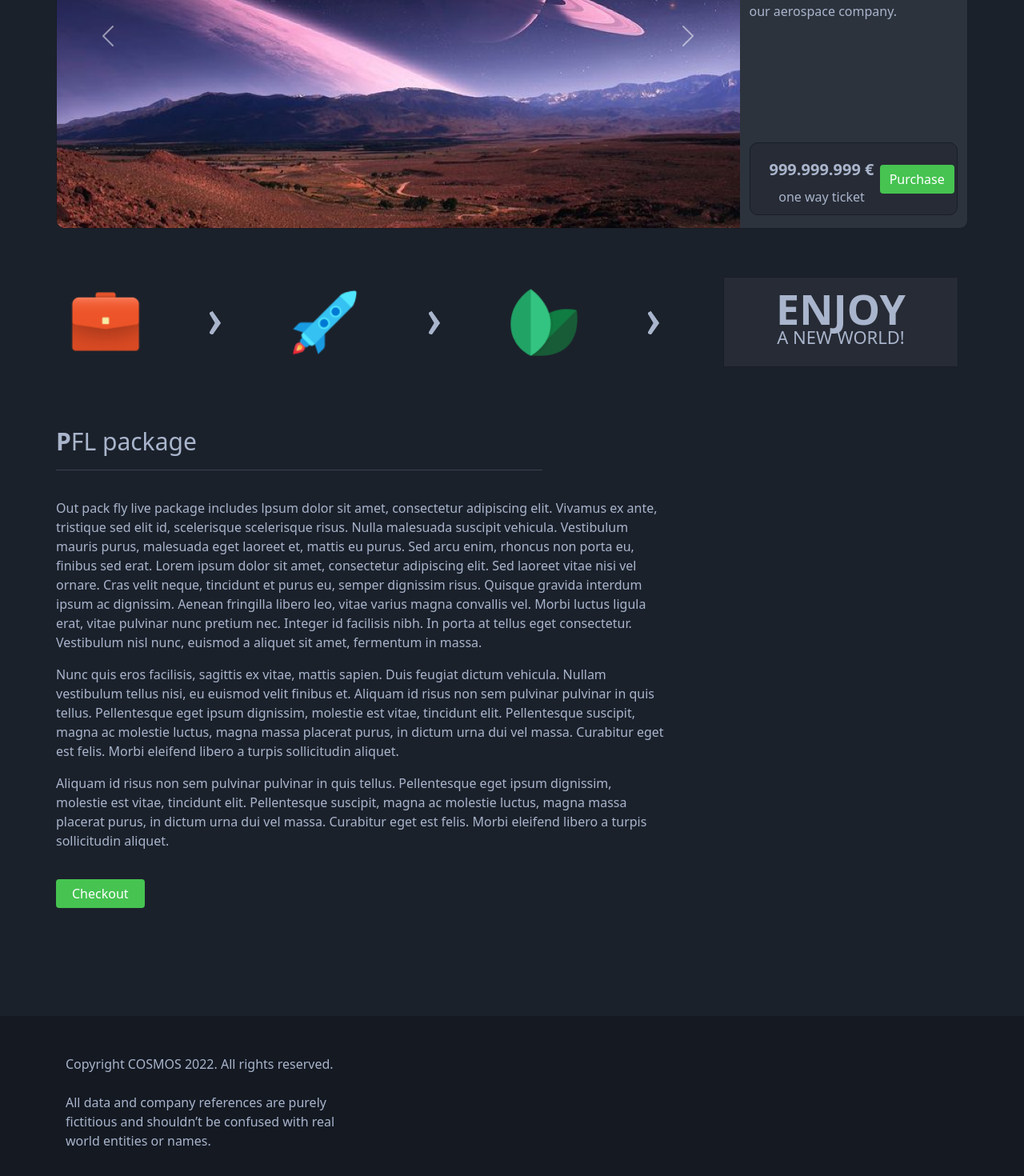
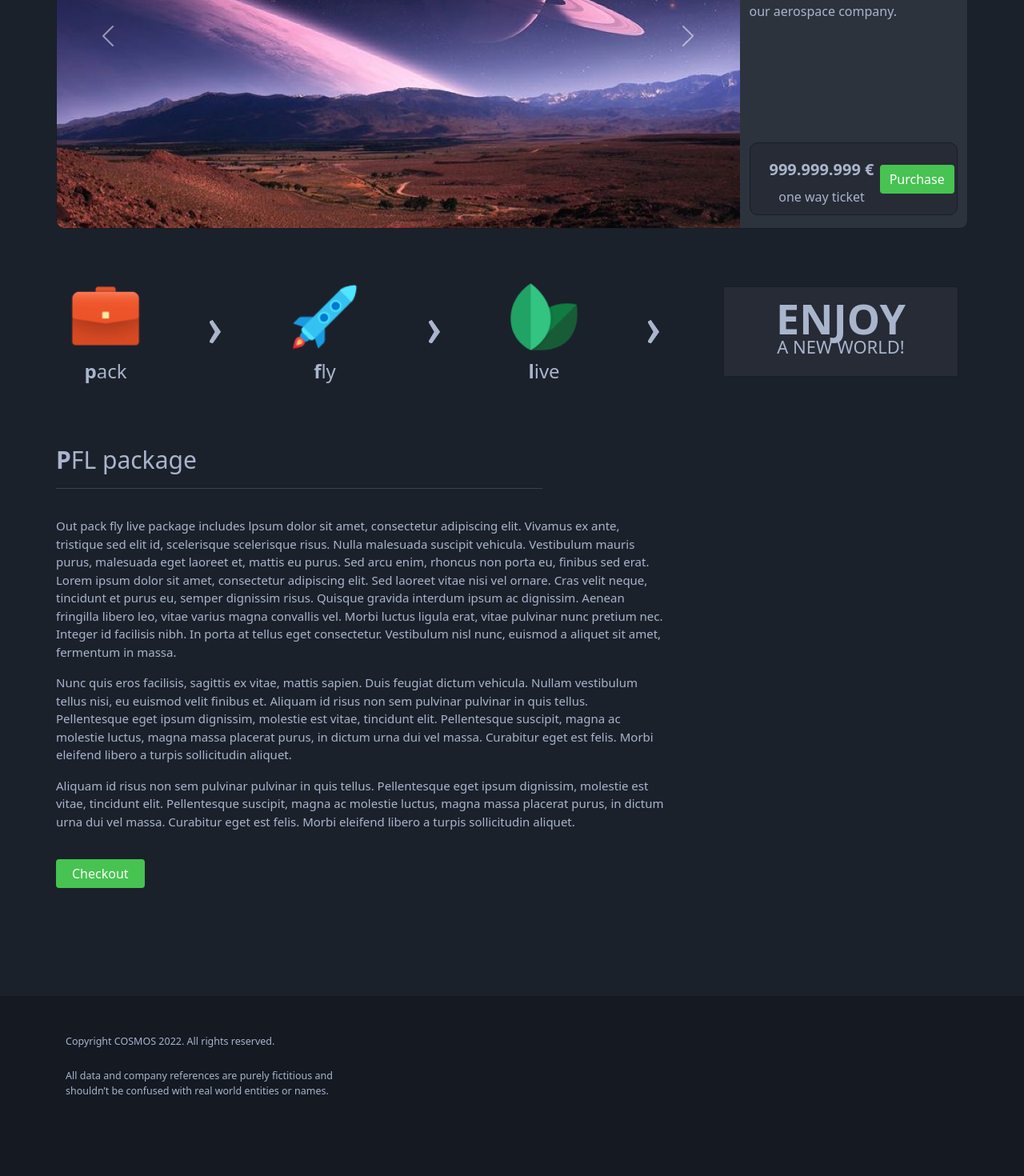
Before and after one commit to alexpopovici0/cosmos-app, a React (Create React App) app: page / in a window 1280 px wide. Shown: the part 336-1806 px from the top of the page at 80% size. Built offline with nearby package versions, Linux system fonts and the light colour scheme.

Commit message:
fixing footer desc and pres

```diff
--- a/src/Layouts/Footer/index.tsx
+++ b/src/Layouts/Footer/index.tsx
@@ -14,9 +14,11 @@ const CoreFooter: FC<PropsTheme> = ({ theme }) => {
       <Container>
         <br />
         <br />
-        <div>Copyright COSMOS 2022. All rights reserved.</div>
+        <div style={{ maxWidth: "348px", fontSize: "12.5px" }}>
+          Copyright COSMOS 2022. All rights reserved.
+        </div>
         <br />
-        <div style={{ maxWidth: "348px" }}>
+        <div style={{ maxWidth: "348px", fontSize: "12.5px" }}>
           All data and company references are purely fictitious and shouldn’t be
           confused with real world entities or names.
         </div>
--- a/src/Pages/Home/Description.tsx
+++ b/src/Pages/Home/Description.tsx
@@ -1,7 +1,7 @@
 import React, { FC } from "react";
 import { Container, Row, Col } from "react-bootstrap";
 
-const text = [
+const TEXT = [
   "Out pack fly live package includes lpsum dolor sit amet, consectetur adipiscing elit. Vivamus ex ante, tristique sed elit id, scelerisque scelerisque risus. Nulla malesuada suscipit vehicula. Vestibulum mauris purus, malesuada eget laoreet et, mattis eu purus. Sed arcu enim, rhoncus non porta eu, finibus sed erat. Lorem ipsum dolor sit amet, consectetur adipiscing elit. Sed laoreet vitae nisi vel ornare. Cras velit neque, tincidunt et purus eu, semper dignissim risus. Quisque gravida interdum ipsum ac dignissim. Aenean fringilla libero leo, vitae varius magna convallis vel. Morbi luctus ligula erat, vitae pulvinar nunc pretium nec. Integer id facilisis nibh. In porta at tellus eget consectetur. Vestibulum nisl nunc, euismod a aliquet sit amet, fermentum in massa. ",
   "Nunc quis eros facilisis, sagittis ex vitae, mattis sapien. Duis feugiat dictum vehicula. Nullam vestibulum tellus nisi, eu euismod velit finibus et. Aliquam id risus non sem pulvinar pulvinar in quis tellus. Pellentesque eget ipsum dignissim, molestie est vitae, tincidunt elit. Pellentesque suscipit, magna ac molestie luctus, magna massa placerat purus, in dictum urna dui vel massa. Curabitur eget est felis. Morbi eleifend libero a turpis sollicitudin aliquet. ",
   "Aliquam id risus non sem pulvinar pulvinar in quis tellus. Pellentesque eget ipsum dignissim, molestie est vitae, tincidunt elit. Pellentesque suscipit, magna ac molestie luctus, magna massa placerat purus, in dictum urna dui vel massa. Curabitur eget est felis. Morbi eleifend libero a turpis sollicitudin aliquet. ",
@@ -28,8 +28,8 @@ const Description: FC = () => {
             ></div>
           </Row>
           <Row>
-            {text.map((value) => (
-              <p style={{ padding: "0" }}>{value}</p>
+            {TEXT.map((value) => (
+              <p style={{ padding: "0", fontSize: "15px" }}>{value}</p>
             ))}
           </Row>
         </Col>
--- a/src/Pages/Home/Presentation.tsx
+++ b/src/Pages/Home/Presentation.tsx
@@ -7,7 +7,14 @@ import Arrow from "../../Assets/Images/Carusel/arrow.png";
 import { useSelector } from "react-redux";
 import { RootState } from "../../Services/Store/store";
 
-const order = [Suicase, Arrow, RocketShip, Arrow, Leafs, Arrow];
+const ORDER = [
+  { icon: Suicase, name: "pack" },
+  { icon: Arrow },
+  { icon: RocketShip, name: "fly" },
+  { icon: Arrow },
+  { icon: Leafs, name: "live" },
+  { icon: Arrow },
+];
 
 const Presentation: FC = () => {
   const mobile = useSelector((state: RootState) => state.mobile);
@@ -20,9 +27,9 @@ const Presentation: FC = () => {
         marginBottom: "70px",
       }}
     >
-      {order.map((image, index) => {
+      {ORDER.map((image, index) => {
         const size = { height: "100px", transform: "" };
-        if (image === Arrow) {
+        if (image.icon === Arrow) {
           size.height = "30px";
           size.transform = mobile ? "rotate(270deg)" : "scaleX(-1)";
         }
@@ -33,14 +40,21 @@ const Presentation: FC = () => {
               display: "flex",
               justifyContent: "center",
               alignItems: "center",
+              flexDirection: "column",
             }}
           >
             <img
               style={size}
-              src={image}
+              src={image.icon}
               key={`presentation-${index}`}
               alt={`presentation-${index}`}
             />
+            {image.name && (
+              <div style={{ fontSize: "24px" }}>
+                <b>{image.name.substring(0, 1)}</b>
+                {image.name.substring(1, image.name.length)}
+              </div>
+            )}
           </div>
         );
       })}
```
